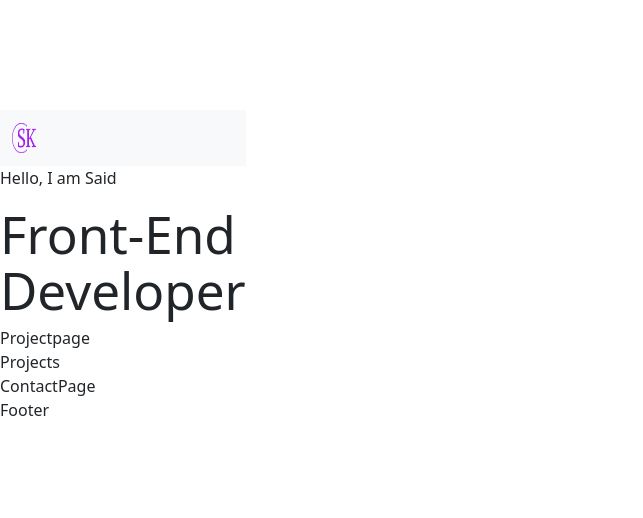
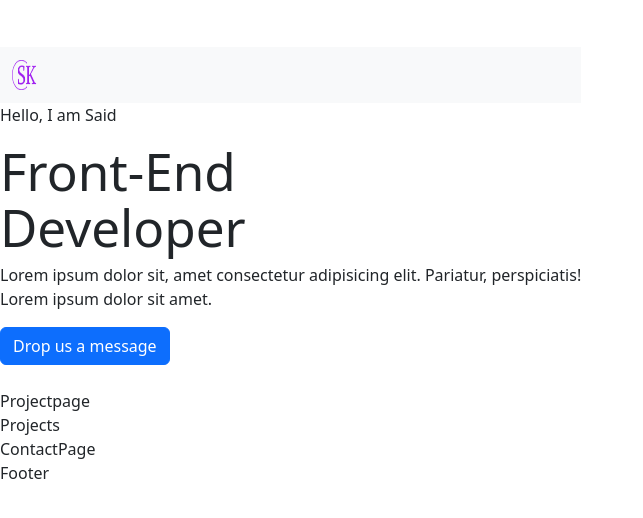
Before and after one commit to SKhail/My-React-Portfolio, a React (Vite) app in the folder reactPortfolio/: page / in a window 1280 px wide. Shown: the part 134-652 px from the top of the page, without its empty margins (0-643 px from the left). Built offline with nearby package versions, Linux system fonts and the light colour scheme.

Commit message:
Updating the heroSection

```diff
--- a/reactPortfolio/src/components/HeroSection.jsx
+++ b/reactPortfolio/src/components/HeroSection.jsx
@@ -12,7 +12,15 @@ export const HeroSection = () => {
             <br />
             Developer
           </h1>
+          <p className='hero-section-des'>
+            Lorem ipsum dolor sit, amet consectetur adipisicing elit. Pariatur, perspiciatis!
+            <br /> Lorem ipsum dolor sit amet.
+          </p>
         </div>
+        <button className='btn btn-primary'>Drop us a message</button>
+      </div>
+      <div className='hero-Img'>
+        <img src='' alt='' />
       </div>
     </section>
   )
```
